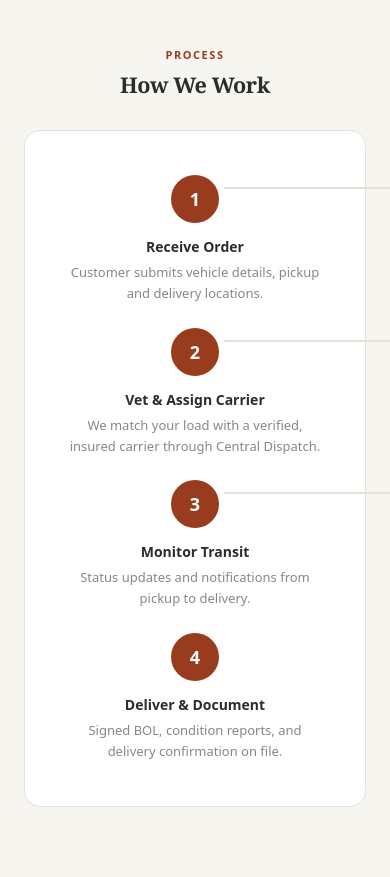
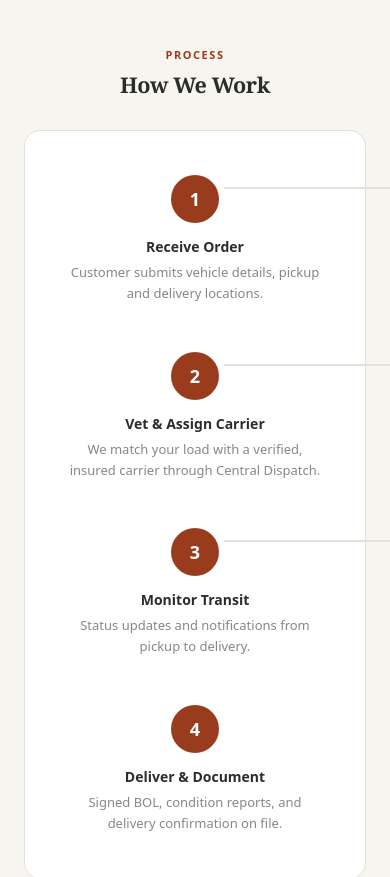
Before and after one commit to sergiivorotyntsev/Y7-WEBSITE, a React (Vite) app: page /about in a window 390 px wide. Shown: the part 1000-1877 px from the top of the page. Built offline with nearby package versions, Linux system fonts and the light colour scheme; no server answers.

Commit message:
[DESIGN-2-T16] fix: responsive audit — mobile grids, tap targets, overflow

```diff
--- a/src/pages/About.module.css
+++ b/src/pages/About.module.css
@@ -134,9 +134,15 @@
 .stepsCard {
   display: grid;
   grid-template-columns: repeat(auto-fit, minmax(180px, 1fr));
-  gap: 0;
+  gap: 24px 0;
   padding: 32px 24px;
   position: relative;
+}
+
+@media (max-width: 520px) {
+  .stepsCard {
+    grid-template-columns: 1fr;
+  }
 }
 
 .step {
@@ -201,10 +207,12 @@
   grid-template-columns: repeat(3, 1fr);
   gap: 20px;
   align-items: stretch;
+  max-width: 1000px;
+  margin: 0 auto;
 }
 
-@media (max-width: 768px) { .whyGrid { grid-template-columns: repeat(2, 1fr); } }
-@media (max-width: 480px) { .whyGrid { grid-template-columns: 1fr; } }
+@media (max-width: 820px) { .whyGrid { grid-template-columns: repeat(2, 1fr); } }
+@media (max-width: 520px) { .whyGrid { grid-template-columns: 1fr; } }
 
 .whyCard {
   background: var(--bg-card, #fff);
--- a/src/pages/Home.module.css
+++ b/src/pages/Home.module.css
@@ -82,6 +82,19 @@
 .heroCtaSecondary {
   padding: 14px 28px !important;
   font-size: 12px !important;
+  min-height: 44px;
+}
+
+@media (max-width: 520px) {
+  .heroCtas {
+    flex-direction: column;
+    align-items: stretch;
+    width: 100%;
+  }
+  .heroCtaPrimary,
+  .heroCtaSecondary {
+    justify-content: center;
+  }
 }
 
 /* =====================================================================
```
